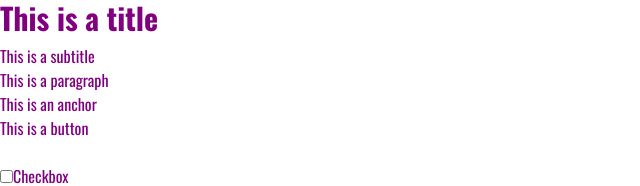
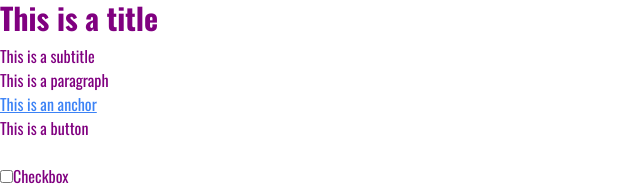
Before and after one commit to Khaffycodes/tailwind, a Next.js app: page / in a window 1280 px wide. Shown: the top 186 px of the page, without its empty margins (0-640 px from the left). Built offline with nearby package versions, Linux system fonts and the light colour scheme.

Commit message:
created anchor styling

```diff
--- a/app/globals.css
+++ b/app/globals.css
@@ -14,4 +14,8 @@
   h1 {
     @apply mb-2 text-3xl font-bold;
   }
+
+  a {
+    @apply underline text-blue-500 hover:text-red-600 transition;
+  }
 }
```
